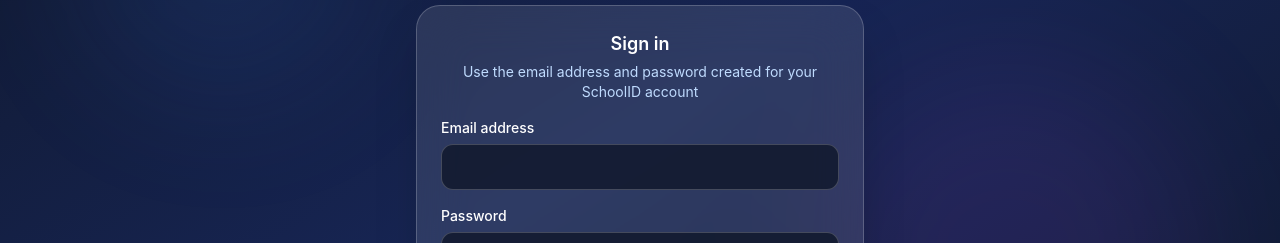
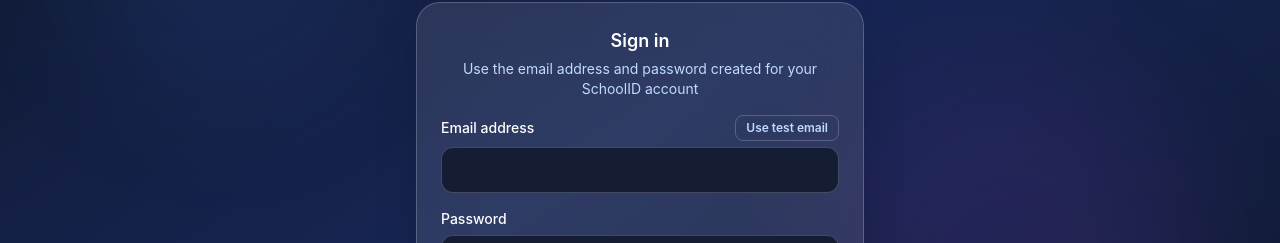
Before and after one commit to fathimakp617-dotcom/school-id-app, a React (Vite) app: page / in a window 1280 px wide. Shown: the part 272-515 px from the top of the page. Built offline with nearby package versions, Linux system fonts and the light colour scheme; no server answers.

Commit message:
Add admin test email shortcut

```diff
--- a/src/pages/LoginPage.jsx
+++ b/src/pages/LoginPage.jsx
@@ -1,5 +1,7 @@
 import { useState } from 'react'
 import { Shield, Smartphone, Bell, LoaderCircle } from 'lucide-react'
+
+const TEST_ADMIN_EMAIL = 'admin@schoolid.app'
 
 export default function LoginPage({ onLogin }) {
   const [email, setEmail] = useState('')
@@ -23,7 +25,7 @@ export default function LoginPage({ onLogin }) {
       <form onSubmit={submit} className="space-y-4 rounded-3xl border border-white/20 bg-white/10 p-6 shadow-2xl backdrop-blur-xl">
         <div className="text-center"><h2 className="mb-1 text-lg font-semibold text-white">Sign in</h2><p className="text-sm text-blue-200">Use the email address and password created for your SchoolID account</p></div>
         {error && <p role="alert" className="rounded-xl border border-red-300/30 bg-red-500/15 p-3 text-sm text-red-100">{error}</p>}
-        <label className="block text-sm font-medium text-white" htmlFor="login-email">Email address<input id="login-email" required type="email" autoComplete="username" value={email} onChange={event => setEmail(event.target.value)} className="mt-1.5 w-full rounded-xl border border-white/20 bg-slate-900/80 px-4 py-3 text-white outline-none focus:ring-2 focus:ring-blue-400"/></label>
+        <label className="block text-sm font-medium text-white" htmlFor="login-email"><span className="flex items-center justify-between gap-2">Email address<button type="button" onClick={() => { setEmail(TEST_ADMIN_EMAIL); setError('') }} className="rounded-lg border border-white/20 px-2.5 py-1 text-xs font-semibold text-blue-200 hover:bg-white/10">Use test email</button></span><input id="login-email" required type="email" autoComplete="username" value={email} onChange={event => setEmail(event.target.value)} className="mt-1.5 w-full rounded-xl border border-white/20 bg-slate-900/80 px-4 py-3 text-white outline-none focus:ring-2 focus:ring-blue-400"/></label>
         <label className="block text-sm font-medium text-white" htmlFor="login-password">Password<input id="login-password" required type="password" autoComplete="current-password" value={password} onChange={event => setPassword(event.target.value)} className="mt-1.5 w-full rounded-xl border border-white/20 bg-slate-900/80 px-4 py-3 text-white outline-none focus:ring-2 focus:ring-blue-400"/></label>
         <button disabled={loading} className="flex w-full items-center justify-center gap-2 rounded-xl bg-blue-600 px-4 py-3 font-semibold text-white hover:bg-blue-500 disabled:opacity-60">{loading && <LoaderCircle className="h-4 w-4 animate-spin"/>}{loading ? 'Signing in…' : 'Sign in'}</button>
         <p className="text-center text-xs text-blue-200/70">If you need access, contact your school administrator.</p>
```
